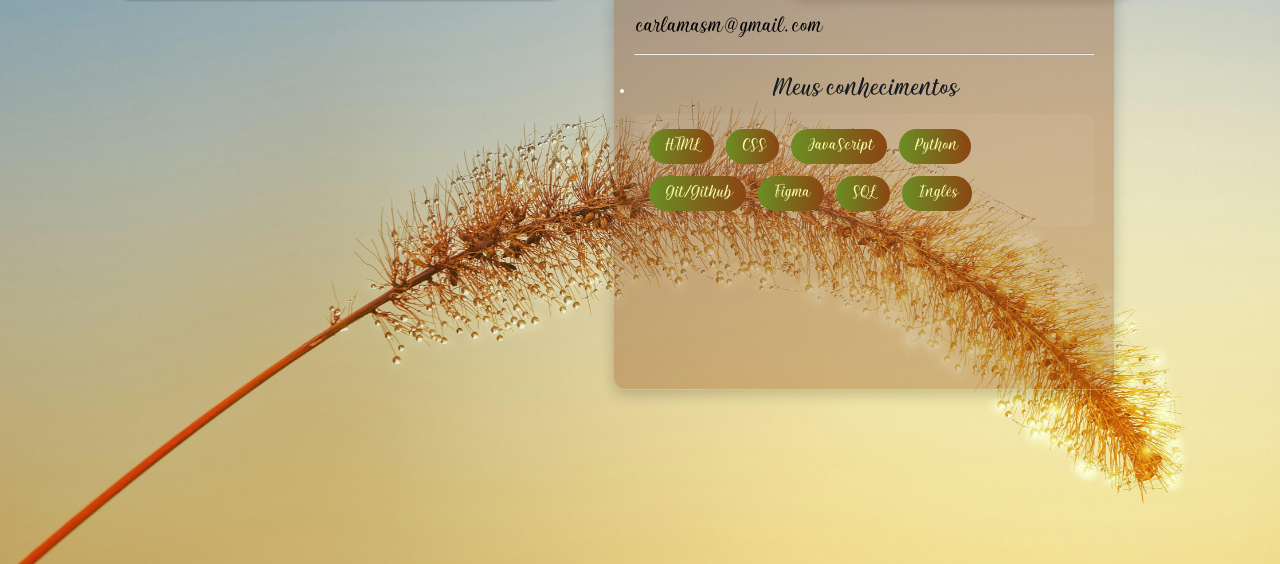
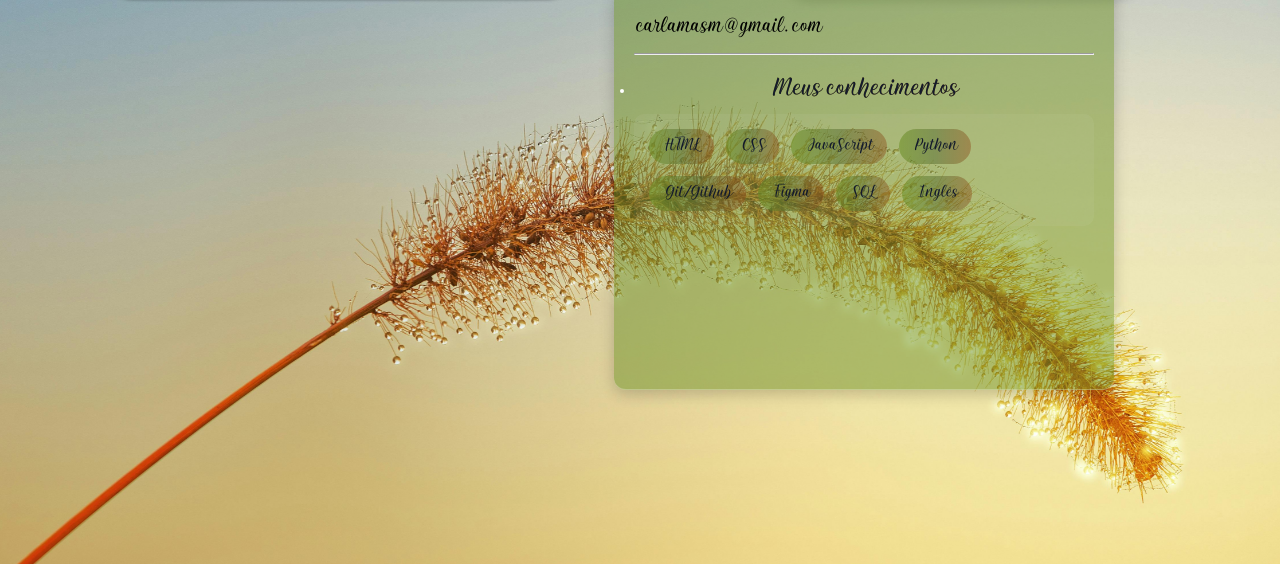
Before and after one commit to CarlaMachadoM/Portfolio, a plain HTML site: page index.html in a window 1280 px wide. Both pictures are taken after a click on the picture 841 px from the left and 66 px from the top of the page. Shown: the part 143-707 px from the top of the page. Drawn offline with Linux system fonts and the light colour scheme.

Commit message:
Add files via upload

```diff
--- a/style.css
+++ b/style.css
@@ -425,8 +425,7 @@ body, html {
     padding: 20px;
     overflow: hidden;
 
-    background:
-        #8b451352 100%
+    background:#6a8e237c 100%
     ;
     box-shadow: 0px 4px 15px rgba(0, 0, 0, 0.2);
     animation: fadeOutAnimation ease-in-out 0.3s forwards;
@@ -473,8 +472,9 @@ body, html {
     padding: 8px 15px;
     background: linear-gradient(
         to right,
-        rgb(107, 142, 35),
-        rgb(139, 69, 19)
+                #6a8e238f 0%,
+        #556b2f7e 50%,
+        #8b45136b 100%
     );
     border-radius: 20px;
     transition: all 0.3s ease;
@@ -482,6 +482,7 @@ body, html {
     position: static; /* Remove o posicionamento absoluto */
     transform: none; /* Remove a transformação */
     margin: 0; /* Remove margens extras */
+    color: #131a2c;
 }
 
 .skill-name:hover {
```
